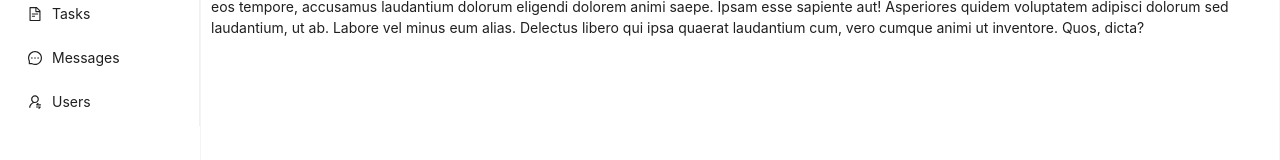
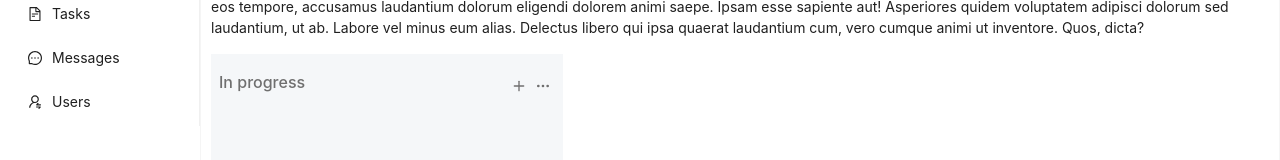
Before and after one commit to Rahmarulloh/brees, a React (Create React App) app: page / in a window 1280 px wide. Shown: the part 142-302 px from the top of the page. Built offline with nearby package versions, Linux system fonts and the light colour scheme.

Commit message:
todo section started

```diff
--- a/src/components/Layout.tsx
+++ b/src/components/Layout.tsx
@@ -13,6 +13,7 @@ import {
   FileTextOutlined,
 } from "@ant-design/icons";
 import { Layout, Menu, Button, theme } from "antd";
+import Todo from "./todo";
 
 const { Header, Sider, Content } = Layout;
 
@@ -42,7 +43,8 @@ const LayoutComponent: React.FC = () => {
             {
               key: "0",
               icon: (
-                <BoldOutlined className="fs-4 fw-bolder"
+                <BoldOutlined
+                  className="fs-4 fw-bolder"
                   style={{
                     color: "blue",
                     fontWeight: "900",
@@ -50,7 +52,14 @@ const LayoutComponent: React.FC = () => {
                   }}
                 />
               ),
-              label: <h5 style={{ color: "dark", position: "absolute", top: "8px" }} className="fw-semibold">Brees</h5>,
+              label: (
+                <h5
+                  style={{ color: "dark", position: "absolute", top: "8px" }}
+                  className="fw-semibold"
+                >
+                  Brees
+                </h5>
+              ),
             },
             {
               key: "1",
@@ -125,6 +134,8 @@ const LayoutComponent: React.FC = () => {
             eum alias. Delectus libero qui ipsa quaerat laudantium cum, vero
             cumque animi ut inventore. Quos, dicta?
           </p>
+
+          <Todo name="In progress" />
         </Content>
       </Layout>
     </Layout>
--- a/src/components/Navbar.jsx
+++ b/src/components/Navbar.tsx
@@ -1,5 +1,4 @@
-import React, { Component } from "react";
-import Button from "react-bootstrap/Button";
+import React from "react";
 
 class Navbar extends React.Component {
   render() {
@@ -16,10 +15,10 @@ class Navbar extends React.Component {
       >
         <div className="left">
           <button className="btn btn-light">
-            <i class="fa-solid fa-table-list me-1"></i> List
+            <i className="fa-solid fa-table-list me-1"></i> List
           </button>
           <button className="btn btn-light mx-2">
-            <i class="me-1 fa-regular fa-calendar-days"></i>
+            <i className="me-1 fa-regular fa-calendar-days"></i>
             Calendar
           </button>
         </div>
--- /dev/null
+++ b/src/components/todo.tsx
@@ -0,0 +1,30 @@
+import React from "react";
+import Plus from "../images/plus";
+import Options from "../images/Options";
+import '../styles/todo.css';
+
+type card = {
+  url: string;
+};
+
+interface info {
+  name: string;
+  card?: card[];
+}
+
+export default class Todo extends React.Component<info> {
+  render() {
+    return (
+      <div className="todo">
+        <div className="todo-header d-flex align-items-center justify-space-between">
+          <h2 className="todo-title">{this.props.name}</h2>
+
+          <div className="todo-icons">
+            <Plus/>
+            <Options/>
+          </div>
+        </div>
+      </div>
+    );
+  }
+}
--- /dev/null
+++ b/src/images/Options.tsx
@@ -0,0 +1,37 @@
+import React from "react";
+
+export default function Options() {
+  return (
+    <>
+      <svg
+        width="24"
+        height="24"
+        viewBox="0 0 24 24"
+        fill="none"
+        xmlns="http://www.w3.org/2000/svg"
+      >
+        <path
+          d="M16.6667 12.6667C17.0349 12.6667 17.3333 12.3682 17.3333 12C17.3333 11.6318 17.0349 11.3333 16.6667 11.3333C16.2985 11.3333 16 11.6318 16 12C16 12.3682 16.2985 12.6667 16.6667 12.6667Z"
+          stroke="#6F6F6F"
+          stroke-width="1.33333"
+          stroke-linecap="round"
+          stroke-linejoin="round"
+        />
+        <path
+          d="M12 12.6667C12.3682 12.6667 12.6667 12.3682 12.6667 12C12.6667 11.6318 12.3682 11.3333 12 11.3333C11.6318 11.3333 11.3333 11.6318 11.3333 12C11.3333 12.3682 11.6318 12.6667 12 12.6667Z"
+          stroke="#6F6F6F"
+          stroke-width="1.33333"
+          stroke-linecap="round"
+          stroke-linejoin="round"
+        />
+        <path
+          d="M7.33333 12.6667C7.70152 12.6667 8 12.3682 8 12C8 11.6318 7.70152 11.3333 7.33333 11.3333C6.96514 11.3333 6.66666 11.6318 6.66666 12C6.66666 12.3682 6.96514 12.6667 7.33333 12.6667Z"
+          stroke="#6F6F6F"
+          stroke-width="1.33333"
+          stroke-linecap="round"
+          stroke-linejoin="round"
+        />
+      </svg>
+    </>
+  );
+}
--- /dev/null
+++ b/src/images/plus.tsx
@@ -0,0 +1,30 @@
+import React from "react";
+
+export default function Plus() {
+  return (
+    <>
+      <svg
+        width="24"
+        height="24"
+        viewBox="0 0 24 24"
+        fill="none"
+        xmlns="http://www.w3.org/2000/svg"
+      >
+        <path
+          d="M12 7.33334V16.6667"
+          stroke="#6F6F6F"
+          stroke-width="1.33333"
+          stroke-linecap="round"
+          stroke-linejoin="round"
+        />
+        <path
+          d="M7.33333 12H16.6667"
+          stroke="#6F6F6F"
+          stroke-width="1.33333"
+          stroke-linecap="round"
+          stroke-linejoin="round"
+        />
+      </svg>
+    </>
+  );
+}
--- /dev/null
+++ b/src/styles/todo.css
@@ -0,0 +1,19 @@
+.todo {
+    width: 352px;
+    min-height: 757px;
+    padding: 16px 8px;
+    background: #f5f7f9;
+}
+
+.todo-header {
+  justify-content: space-between;
+}
+
+.todo-header h2 {
+  color: #6f6f6f;
+  font-family: Inter, sans-serif;
+  font-size: 16px;
+  font-style: normal;
+  font-weight: 500;
+  line-height: 24px;
+}
```
Also changed, not shown: src/images/card.tsx (added, +7 -0 lines), src/images/Card__Container.svg (added).
